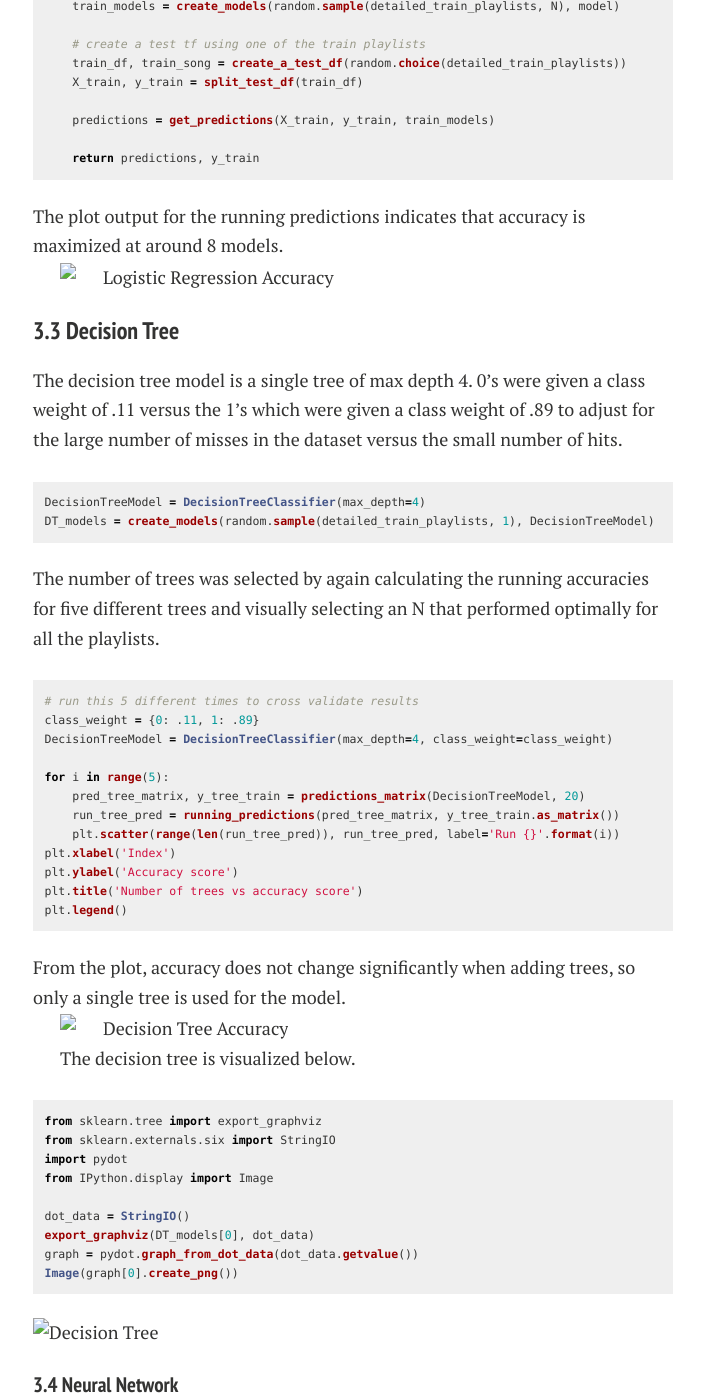
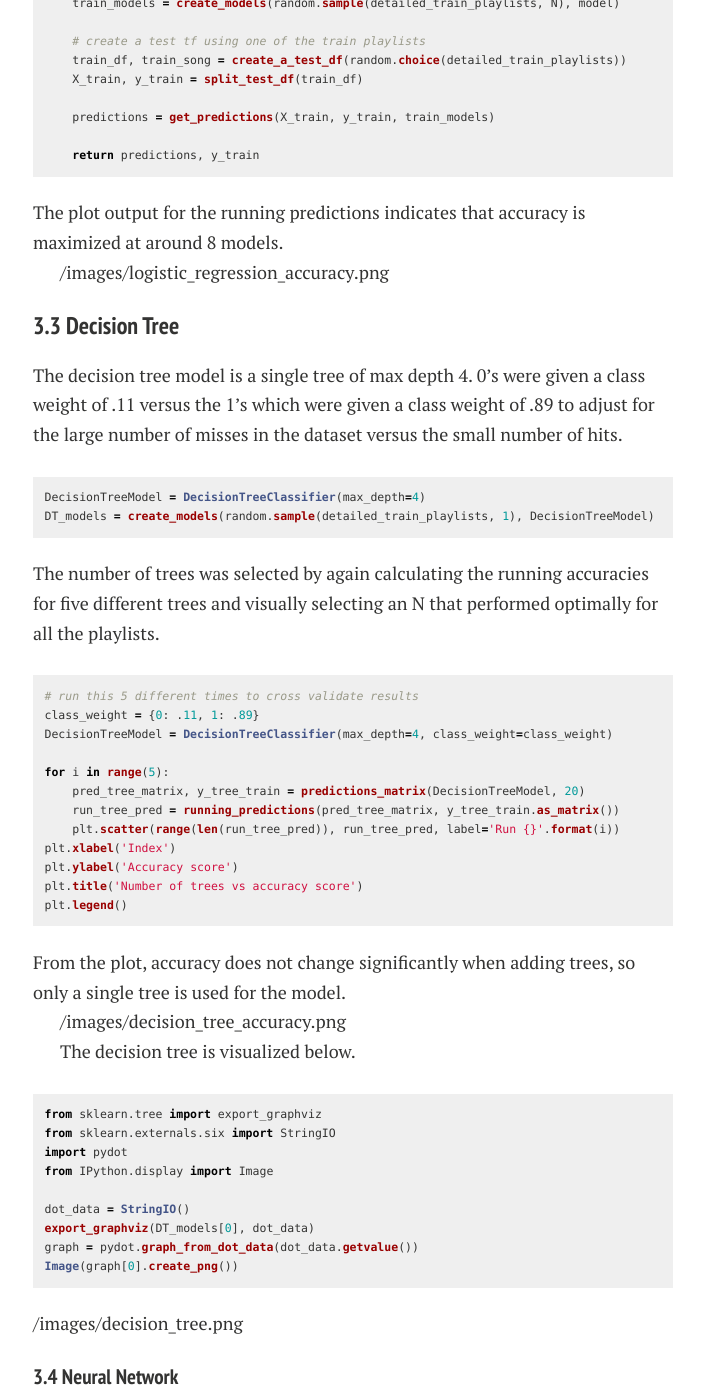
Before and after one commit to lyannaliu/lyannaliu.github.io, a Jekyll site: the page built from modelsandmethods.md, in a window 1280 px wide and 1400 px high, scrolled down 9558 px. Shown: the whole window, without its empty margins (287-991 px from the left). Built offline with Jekyll 4.4.1, drawn with Linux system fonts in a browser that asks for light colours; nearby versions of some CDN libraries; some of the changed text lies outside the part shown.

Commit message:
Update modelsandmethods.md

````diff
--- a/modelsandmethods.md
+++ b/modelsandmethods.md
@@ -58,7 +58,7 @@ For each `related track`, the following attributes are calculated:
 
 For example, for the `target track` "Piano Man", the following dataset is dynamically generated:
 
-![Piano Man DF](piano_man_df.png)
+/images/piano_man_df.png
 
 In this example, the `related track` "Ghosts 'n' Stuff" by deadmau5 from the album "For Lack of a Better Name" was found 4 times in the same playlist as "Piano Man", the artist deadmau5 showed up 24 times in the same playlist as "Piano Man", and the album "For Lack of a Better Name" showed up 6 times in the same playlist as "Piano Man". Overall, the song "Ghosts 'n' Stuff" showed up in 332 in playlists, the artist deadmau5 showed up 3259 times in playlists, and the album "For Lack of a Better Name" showed up 592 times in playlists.
 
@@ -259,7 +259,7 @@ def get_random_song_list(length, target_playlist, artistList, albumList):
 
 The final result is a dataframe containing the dynamically calculated frequency values for the `target song`. As shown earlier, for Piano Man, this dataframe would look something like the dataframe below.
 
-![Piano Man DF](piano_man_df.png)
+/images/piano_man_df.png
 
 <h3 id="3.2">3.2 Logistic Regression</h3>
 The logistic regression submodel is an ensembled set of eight logistic models. The eight models were trained separately on eight randomly selected `target tracks` and `target playlists` from the detailed_train_playlists set. 0's were given a class weight of .11 versus the 1's which were given a class weight of .89 to adjust for the large number of misses in the dataset versus the small number of hits. The final prediction is either the majority if producing a binary result or the average probability if producing a probabilistic result.
@@ -350,7 +350,7 @@ def predictions_matrix(model, N=20):
 
 The plot output for the running predictions indicates that accuracy is maximized at around 8 models.
 
-![Logistic Regression Accuracy](logistic_regression_accuracy.png)
+/images/logistic_regression_accuracy.png
 
 <h4 id="3.3">3.3 Decision Tree</h4>
 The decision tree model is a single tree of max depth 4. 0's were given a class weight of .11 versus the 1's which were given a class weight of .89 to adjust for the large number of misses in the dataset versus the small number of hits.
@@ -379,7 +379,7 @@ plt.legend()
 
 From the plot, accuracy does not change significantly when adding trees, so only a single tree is used for the model.
 
-![Decision Tree Accuracy](decision_tree_accuracy.png)
+/images/decision_tree_accuracy.png
 
 The decision tree is visualized below.
 
@@ -395,7 +395,7 @@ graph = pydot.graph_from_dot_data(dot_data.getvalue())
 Image(graph[0].create_png())
 ```
 
-![Decision Tree](decision_tree.png)
+/images/decision_tree.png
 <h5 id="3.4">3.4 Neural Network</h5>
 
 Unlike the logistic or decision tree model, the neural network model is trained on 100 different dynamically generated datasets for 100 different `target song`s and `target playlist`s. This method is used instead of splitting the dataset into multiple batches, because the liklihood of creating batches of a good representation of hits and misses is low in such a skewed dataset. The classes are given different weights with 0 being weighted .11 and 1 being weighted .89.
@@ -483,7 +483,7 @@ def build_train_predictions():
 
 An example of the resulting dataframe is displayed below:
 
-![Metalearner DF](metalearner_df.png)
+/images/metalearner_df.png
 
 To crossvalidate for a reliable number of iterations, two different `target song`s and `target playlist`s were selected from the training set and used to train the AdaBoost metalearner. The running score was then plotted and analyzed for a shared optimum. The accuracy of the metalearner, instead of an overall accuracy, was the number of True Positives predicted by the model to the number of Total Positives.
 
@@ -517,7 +517,7 @@ plt.title('Accuracy of Boosting Model vs Number of Iterations')
 plt.legend()
 ```
 
-![AdaBoost CV](adaboost_cv.png)
+/images/adaboost_cv.png
 
 From the plot, it appears that by 20 iterations, the model does well for both the train and cross validation case, so n_estimators is set at 20 to prevent overfitting.
 
````
